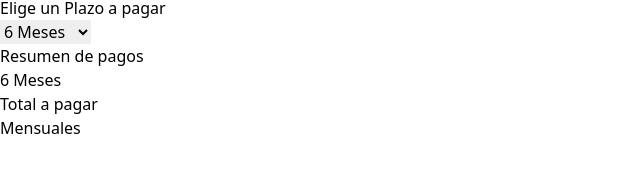
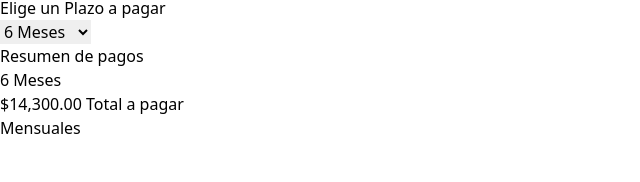
Before and after one commit to Ezeki3/cotizador-prestamos-react, a React (Vite) app: page / in a window 1280 px wide. Shown: the part 100-282 px from the top of the page, without its empty margins (0-640 px from the left). Built offline with nearby package versions, Linux system fonts and the light colour scheme.

Commit message:
useEffect, renderizado de el monto total a pagar

```diff
--- a/src/App.jsx
+++ b/src/App.jsx
@@ -1,4 +1,4 @@
-import { useState } from "react"
+import { useState, useEffect } from "react"
 import Header from "./components/Header"
 import Button from "./components/Button"
 import { formatearDinero, calcularTotalPagar } from './helpers/index.js'
@@ -8,6 +8,11 @@
   const [cantidad, setCantidad ] = useState(10000);
   const [meses, setMeses] = useState(6);
   const [total, setTotal ] = useState(0);
+
+  useEffect( () => {
+    const resultadoTotalPagar = calcularTotalPagar( cantidad, meses);
+    setTotal( resultadoTotalPagar );
+  }, [cantidad, meses]);
 
   const MIN = 0;
   const MAX = 20000;
@@ -89,7 +94,7 @@
         </h2>
 
         <p className="text-xl text-gray-500 text-center font-bold"> {meses} Meses </p>
-        <p className="text-xl text-gray-500 text-center font-bold"> Total a pagar </p>
+        <p className="text-xl text-gray-500 text-center font-bold">{formatearDinero(total)} Total a pagar </p>
         <p className="text-xl text-gray-500 text-center font-bold"> Mensuales </p>
       </div>
 
```
